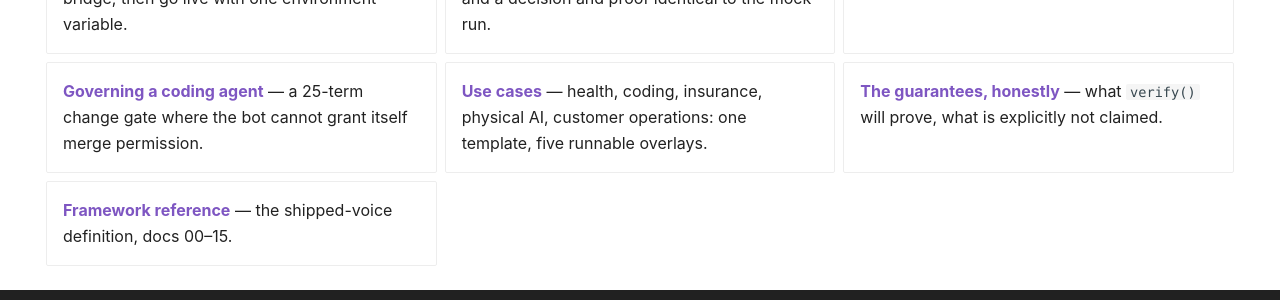
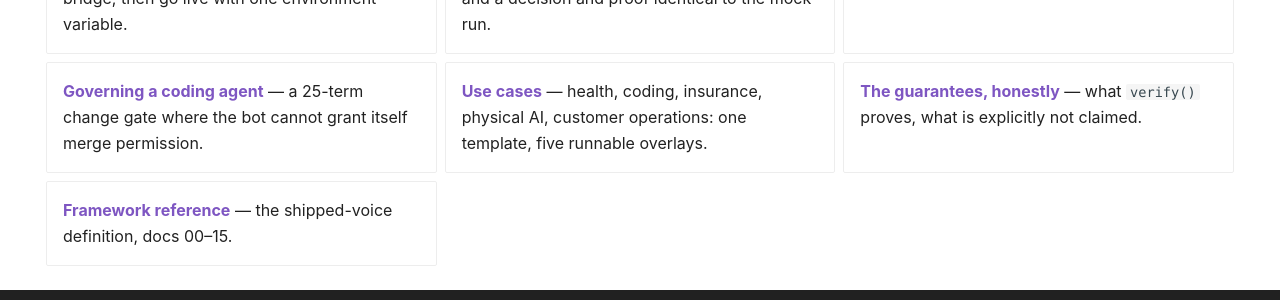
Before and after one commit to horismos-hq/horismos, an MkDocs documentation site: the page built from docs/index.md, in a window 1280 px wide and 900 px high, scrolled down 3160 px. Shown: the part 453-753 px from the top of the window. Built offline with MkDocs 1.6.1 and Material for MkDocs 9.7.7, drawn with Linux system fonts in a browser that asks for light colours; comment, search, counter and statistics services are not loaded.

Commit message:
no-mistakes(review): docs: fix stale 'will prove' wording in index

```diff
--- a/docs/index.md
+++ b/docs/index.md
@@ -134,7 +134,7 @@ Stating the edges plainly is part of the offer.
 - **[Coming from LangGraph](coming-from-langgraph.md)** — the same decision written both ways, and the ten lines that let a graph node call the kernel.
 - **[Governing a coding agent](governing-a-coding-agent.md)** — a 25-term change gate where the bot cannot grant itself merge permission.
 - **[Use cases](use-cases/index.md)** — health, coding, insurance, physical AI, customer operations: one template, five runnable overlays.
-- **[The guarantees, honestly](guarantees.md)** — what `verify()` will prove, what is explicitly not claimed.
+- **[The guarantees, honestly](guarantees.md)** — what `verify()` proves, what is explicitly not claimed.
 - **[Framework reference](framework/00-index.md)** — the shipped-voice definition, docs 00–15.
 
 </div>
```
